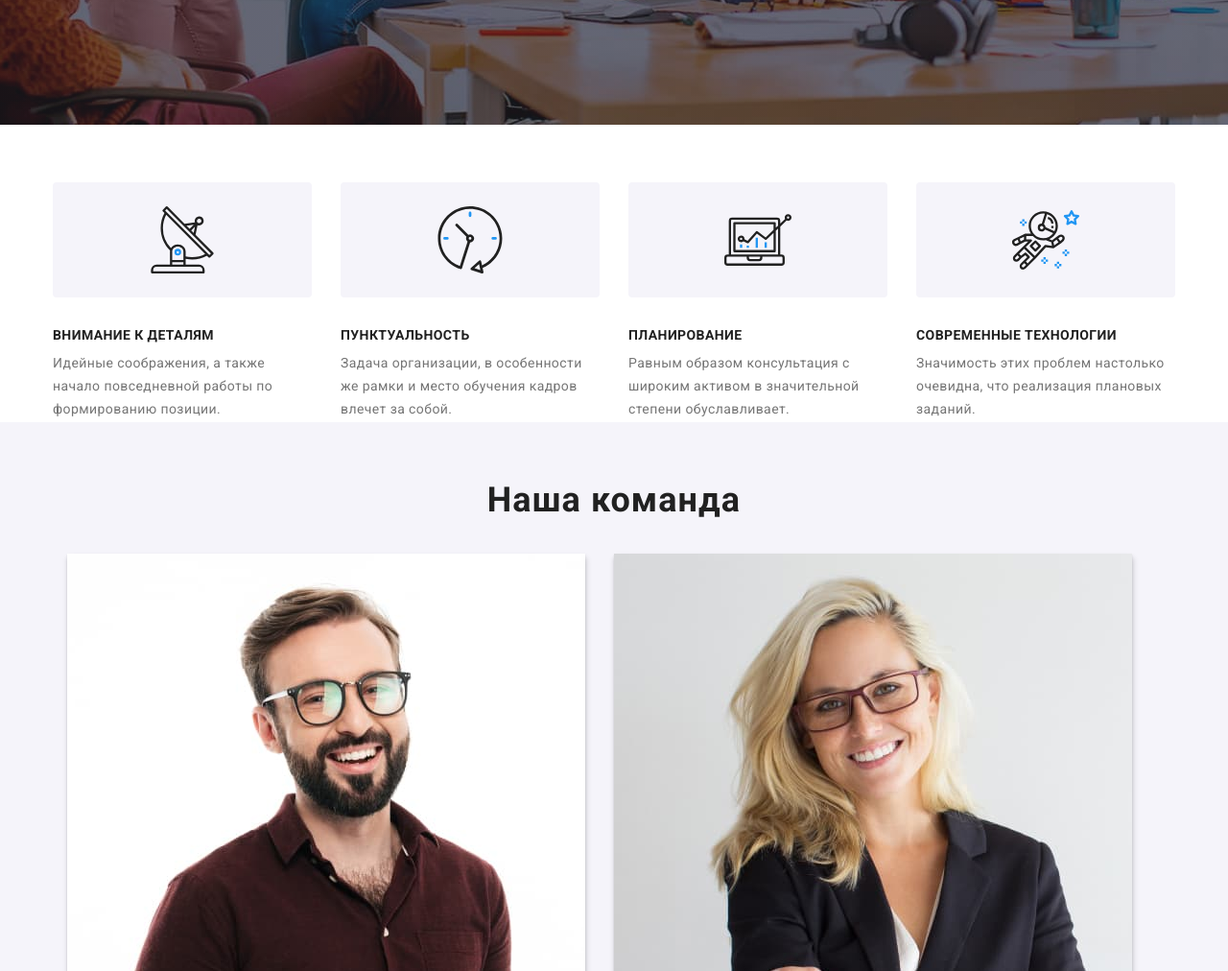
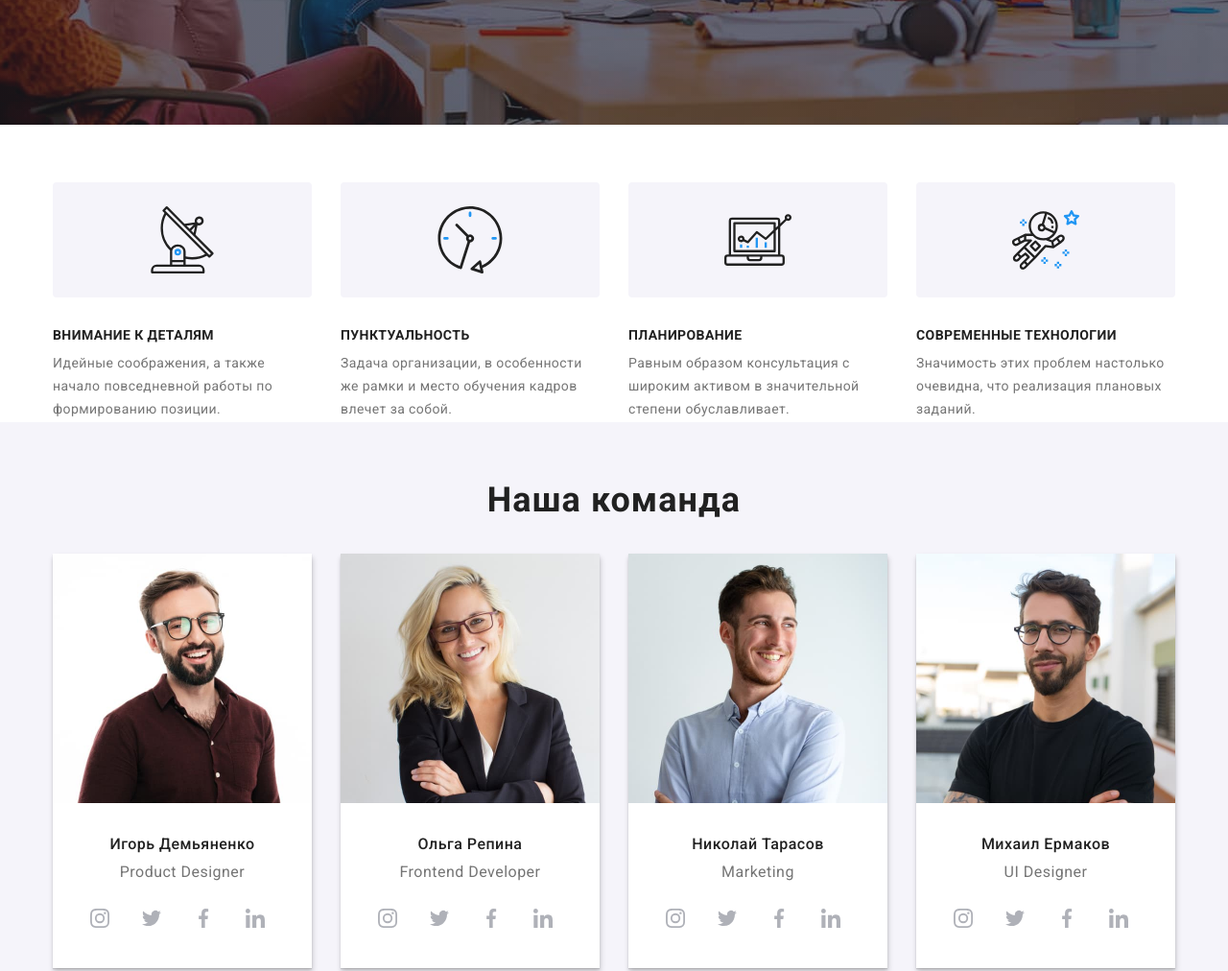
Before and after one commit to artem-sedliar/-goit-markup-hw-08, a plain HTML site: page index.html in a window 1280 px wide. Shown: the part 550-1562 px from the top of the page at 96% size. Drawn offline with nearby package versions, Linux system fonts and the light colour scheme.

Commit message:
Правка по фото

```diff
--- a/sass/components/_our-team.scss
+++ b/sass/components/_our-team.scss
@@ -118,10 +118,10 @@
     text-decoration: none;
     display: inline-block;
 }}
-
-.team__section img {
+ @media screen and (max-width: 767px) {
+ .team__section img {
     width: 100%;
-}
+ }}
 
 @media screen and (min-width: 768px) {
   .team__network:not(:last-child) {
```
Also changed, not shown: CSS/main.css, CSS/main.min.css, 2 other files.
